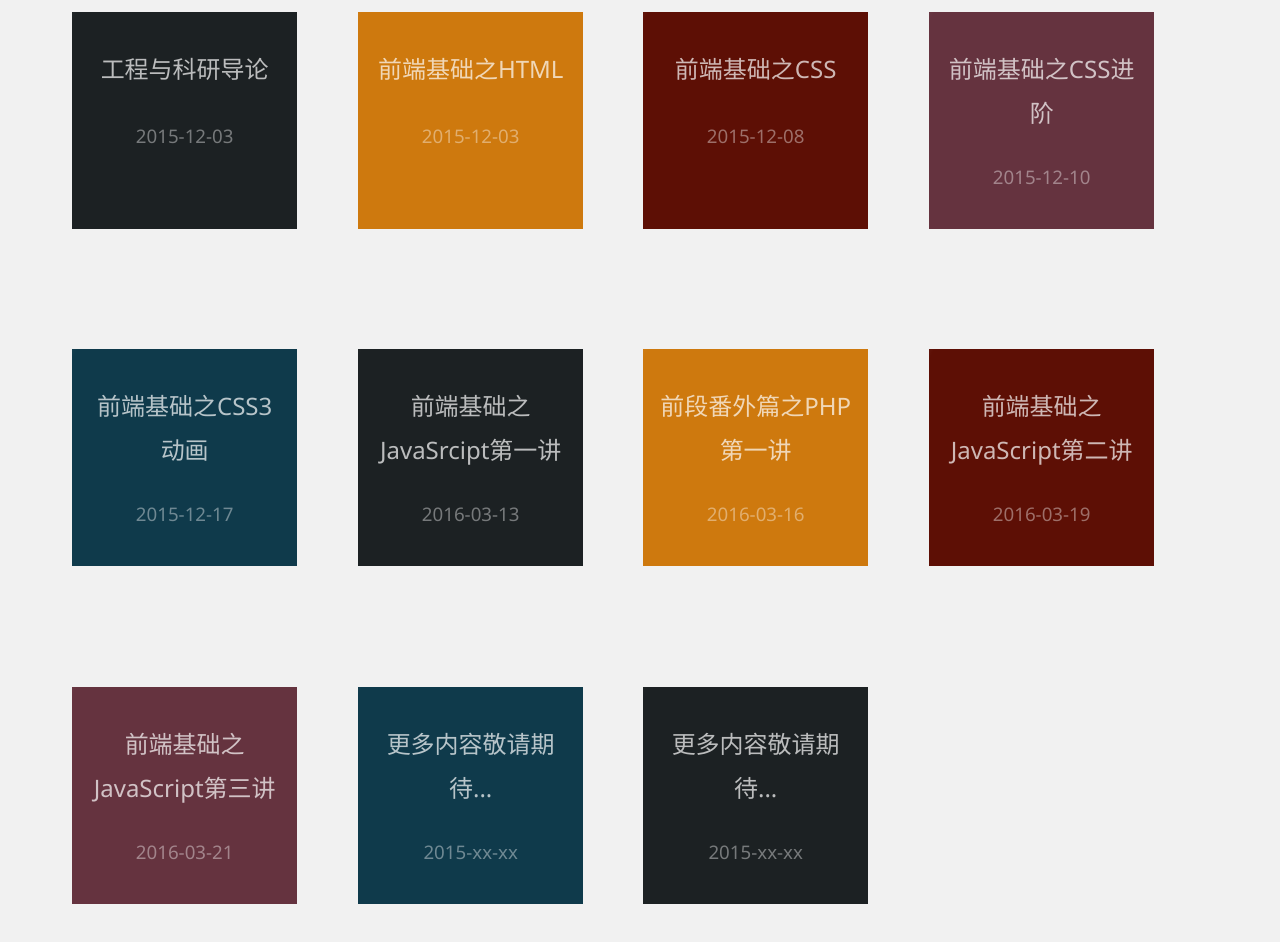
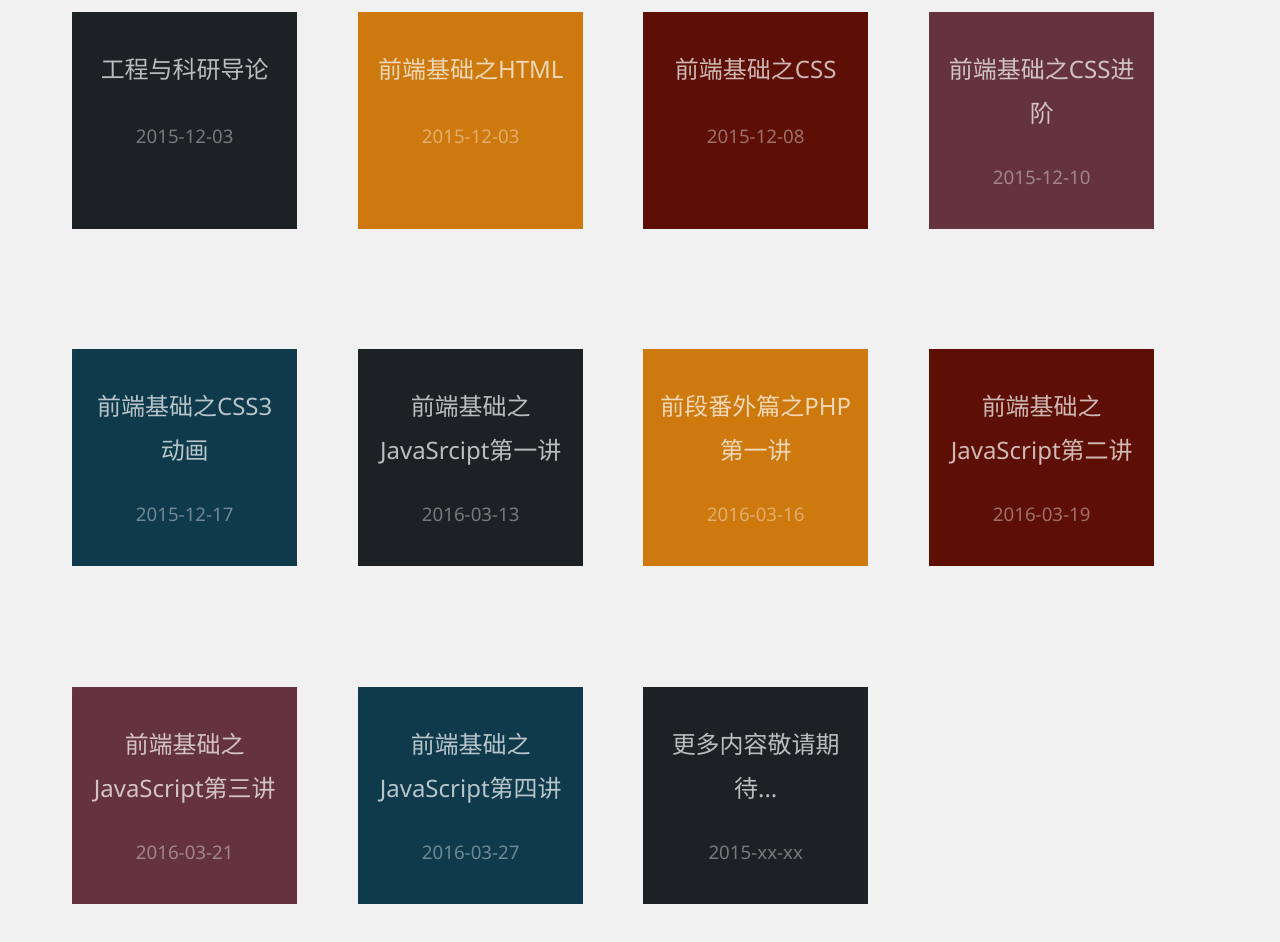
Before and after one commit to SIPC115/sharing, a plain HTML site: page index.html in a window 1280 px wide. Shown: the part 142-1084 px from the top of the page. Drawn offline with Linux system fonts and the light colour scheme.

Commit message:
Update index.html

```diff
--- a/index.html
+++ b/index.html
@@ -113,9 +113,9 @@
                     <i></i>
                 </li>
                 <li class="box">
-                    <a href="#">
-                        <h2 class="title">更多内容敬请期待...</h2>
-                        <h3 class="subtitle">2015-xx-xx</h3>
+                    <a href="./share/course-10/index.html">
+                        <h2 class="title">前端基础之JavaScript第四讲</h2>
+                        <h3 class="subtitle">2016-03-27</h3>
                     </a>
                     <i></i>
                 </li>
```
